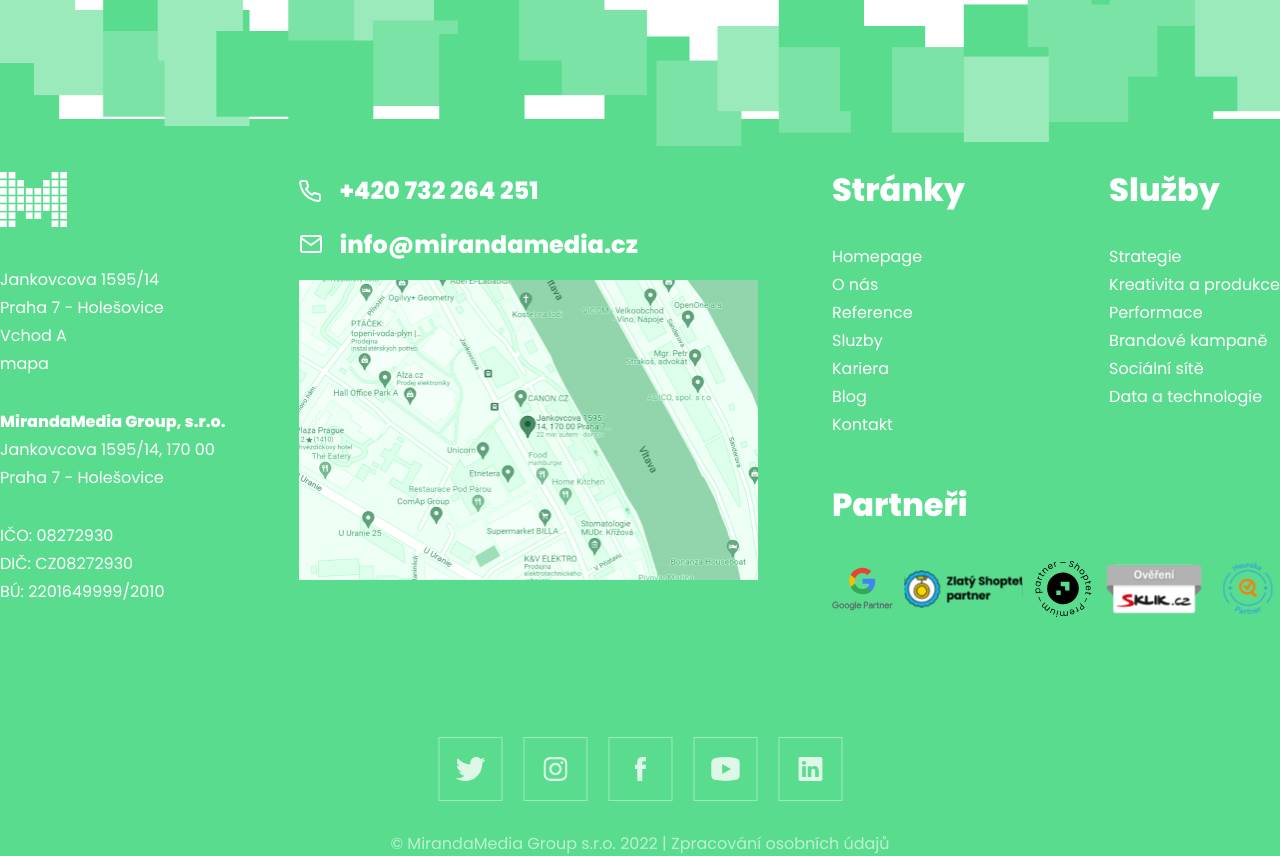
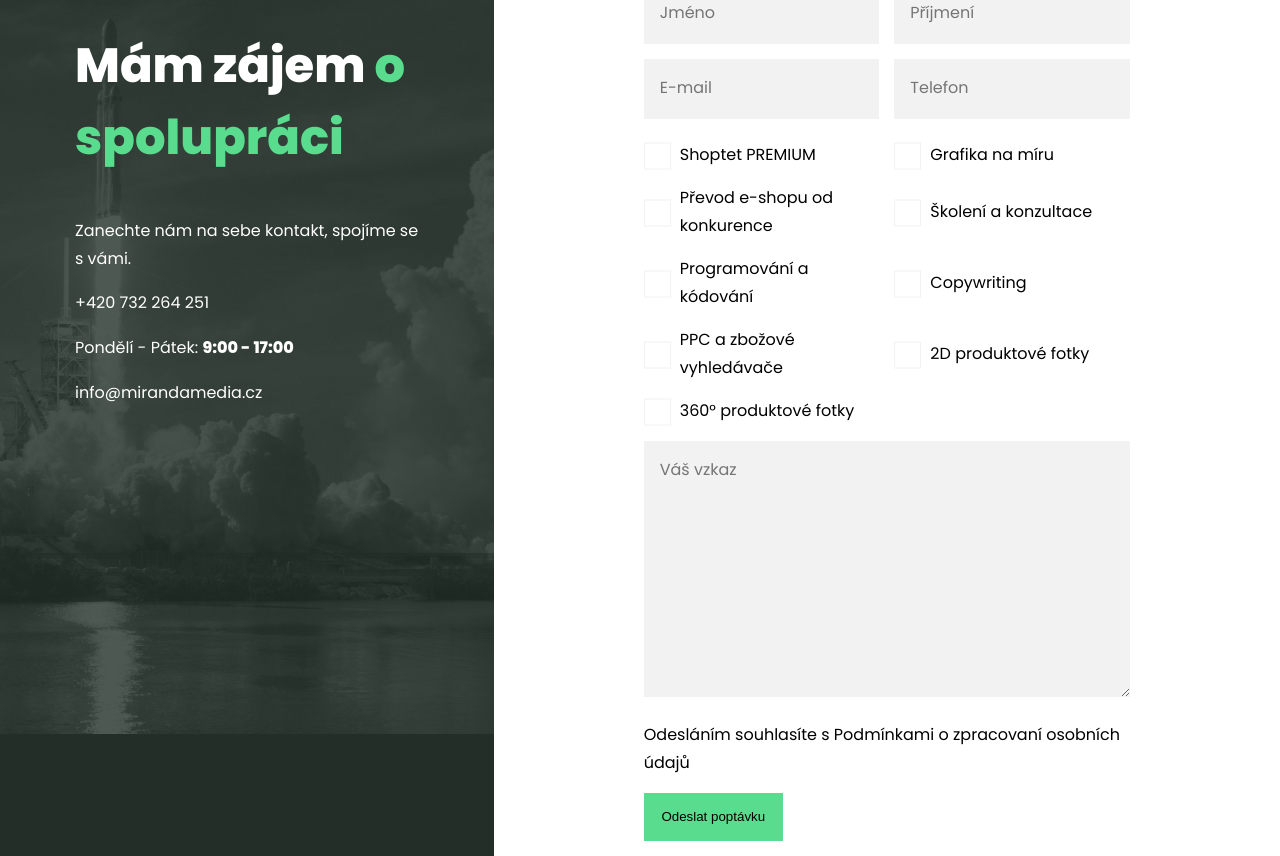
Before and after one commit to MirandaMedia-Group/miranda-website, a Next.js app: page /e-shopy in a window 1280 px wide. Shown: the part 7800-8656 px from the top of the page. Built offline with nearby package versions, Linux system fonts and the light colour scheme; no server answers.

Commit message:
contact form progress

```diff
--- /dev/null
+++ b/components/ContactForm/ContactForm.jsx
@@ -0,0 +1,128 @@
+import axios from "axios";
+import styles from './ContactForm.module.scss'
+import { useRef } from "react";
+
+const ContactForm = () => {
+    let form = {
+        jmeno: useRef(null),
+        prijmeni: useRef(null),
+        email: useRef(null),
+        tel: useRef(null),
+        sluzby: {
+            premium: useRef(null),
+            grafika: useRef(null),
+            prevod: useRef(null),
+            skoleni: useRef(null),
+            programovani: useRef(null),
+            copy: useRef(null),
+            ppc: useRef(null),
+            foto: useRef(null),
+            foto360: useRef(null),
+        },
+        zprava: useRef(null)
+    }
+    let token = 'Token!'
+
+    const sendForm = async (e) => {
+        e.preventDefault()
+
+        let data = {
+            jmeno: form.jmeno.current.value,
+            prijmeni: form.prijmeni.current.value,
+            email: form.email.current.value,
+            tel: form.tel.current.value,
+            sluzby: {
+                premium: form.sluzby.premium.current.checked,
+                grafika: form.sluzby.grafika.current.checked,
+                prevod: form.sluzby.prevod.current.checked,
+                skoleni: form.sluzby.skoleni.current.checked,
+                programovani: form.sluzby.programovani.current.checked,
+                copy: form.sluzby.copy.current.checked,
+                ppc: form.sluzby.ppc.current.checked,
+                foto: form.sluzby.foto.current.checked,
+                foto360: form.sluzby.foto360.current.checked,
+            },
+            zprava: form.zprava.current.value
+        }
+
+        try {
+            const resolve = await axios.post('http://164.92.206.112:1337/api/ezforms/submit', {
+                token,
+                formData: JSON.stringify(data)
+            })
+            console.log(resolve);
+        } catch(e) {
+            console.log(e);
+        }
+    }
+
+    return (
+        <div className={`container ${styles.formWrapper}`}>
+            <div className="column">
+                <h2>Mám zájem <strong>o spolupráci</strong></h2>
+                <p>Zanechte nám na sebe kontakt, spojíme se s vámi.</p>
+                <a className="project-phone" href="tel:+420732264251">+420 732 264 251</a>
+                <p>Pondělí - Pátek: <strong>9:00 - 17:00</strong></p>
+                <a href="mailto:info@mirandamedia.cz" className="project-mail">info@mirandamedia.cz</a>
+            </div>
+            <div className="column">
+                <form onSubmit={sendForm}>
+                    <div className={styles.formRow}>
+                        <input type="text" name="jmeno" id="jmeno" placeholder="Jméno" ref={form.jmeno}/>
+                        <input type="text" name="prijmeni" id="prijmeni" placeholder="Příjmení" ref={form.prijmeni}/>
+                    </div>
+                    <div className={styles.formRow}>
+                        <input type="email" name="email" id="email" placeholder="E-mail" ref={form.email}/>
+                        <input type="tel" name="tel" id="tel" placeholder="Telefon" ref={form.tel}/>
+                    </div>
+                    <div className={styles.checkboxes}>
+                        <span className={styles.group}>
+                            <input type="checkbox" name="premium" id="premium" ref={form.sluzby.premium}/>
+                            <label htmlFor="premium">Shoptet PREMIUM</label>
+                        </span>
+                        <span className={styles.group}>
+                            <input type="checkbox" name="grafika" id="grafika" ref={form.sluzby.grafika}/>
+                            <label htmlFor="grafika">Grafika na míru</label>
+                        </span>
+                        <span className={styles.group}>
+                            <input type="checkbox" name="prevod" id="prevod" ref={form.sluzby.prevod}/>
+                            <label htmlFor="prevod">Převod e-shopu od konkurence</label>
+                        </span>
+                        <span className={styles.group}>
+                            <input type="checkbox" name="skoleni" id="skoleni" ref={form.sluzby.skoleni}/>
+                            <label htmlFor="skoleni">Školení a konzultace</label>
+                        </span>
+                        <span className={styles.group}>
+                            <input type="checkbox" name="programovani" id="programovani" ref={form.sluzby.programovani}/>
+                            <label htmlFor="programovani">Programování a kódování</label>
+                        </span>
+                        <span className={styles.group}>
+                            <input type="checkbox" name="copy" id="copy" ref={form.sluzby.copy}/>
+                            <label htmlFor="copy">Copywriting</label>
+                        </span>
+                        <span className={styles.group}>
+                            <input type="checkbox" name="ppc" id="ppc" ref={form.sluzby.ppc}/>
+                            <label htmlFor="ppc">PPC a zbožové vyhledávače</label>
+                        </span>
+                        <span className={styles.group}>
+                            <input type="checkbox" name="foto" id="foto" ref={form.sluzby.foto}/>
+                            <label htmlFor="foto">2D produktové fotky</label>
+                        </span>
+                        <span className={styles.group}>
+                            <input type="checkbox" name="360" id="360" ref={form.sluzby.foto360}/>
+                            <label htmlFor="360">360° produktové fotky</label>
+                        </span>
+                    </div>
+                    <textarea name="zprava" id="zprava" rows="8" placeholder="Váš vzkaz" ref={form.zprava}></textarea>
+                    <div className={styles.formRow}>
+                        <input type="checkbox" name="consent" id="consent" required checked/>
+                        <label htmlFor="consent">Odesláním souhlasíte s Podmínkami o zpracovaní osobních údajů</label>
+                    </div>
+                    <button type="submit" className="btn btn-primary">Odeslat poptávku</button>
+                </form>
+            </div>
+        </div>
+    )
+}
+
+export default ContactForm
--- /dev/null
+++ b/components/ContactForm/ContactForm.module.scss
@@ -0,0 +1,122 @@
+.formWrapper {
+    display: flex;
+    box-shadow: 0px 50px 50px rgba(0, 0, 0, 0.15);
+    margin-bottom: -320px;
+    position: relative;
+    z-index: 2;
+    h2 {
+        strong {
+            color: $color-primary;
+            font-weight: 700;
+        }
+    }
+    & > div:first-of-type {
+        background: url(/img/form-bg.jpg) top center no-repeat, #222E27;
+        background-blend-mode: luminosity, normal;
+        color: $color-white;
+        padding: 115px 75px;
+        flex: 0 1 560px;
+    }
+    & > div:last-of-type {
+        flex: 0 1 880px;
+        padding: 65px 150px;
+        background-color: $color-white;
+    }
+    form {
+        font-size: 1rem;
+    }
+    input:not([type="checkbox"]),
+    textarea {
+        background-color: #F2F2F2;
+        box-shadow: none;
+        border: none;
+        padding: em(16);
+        font-size: inherit;
+        width: 100%;
+    }
+    .formRow {
+        margin-bottom: 15px;
+        display: flex;
+        input[type="text"],
+        input[type="email"],
+        input[type="tel"] {
+            flex: 0 1 50%;
+        }
+        input:not(:last-of-type) {
+            margin-right: 15px;
+        }
+    }
+    .checkboxes {
+        display: flex;
+        flex-wrap: wrap;
+        align-items: center;
+        margin-bottom: 7.5px;
+        .group {
+            flex: 0 1 calc(50% - 7.5px);
+            padding: 7.5px 0;
+            &:nth-of-type(odd) {
+                margin-right: 15px;
+            }
+        }
+    }
+    input[type="checkbox"] {
+        position: absolute;
+        width: 1px;
+        height: 1px;
+        margin: -1px;
+        padding: 0;
+        overflow: hidden;
+        clip: rect(0,0,0,0);
+        border: 0;
+    }
+    input[type="checkbox"] + label {
+        padding-left: 36px;
+        position: relative;
+        display: inline-block;
+        &::before {
+            content: "";
+            display: block;
+            width: 27px;
+            height: 27px;
+            border: 1px solid #F2F2F2;
+            position: absolute;
+            left: 0;
+            top: 50%;
+            transform: translateY(-50%);
+            transition: all .3s ease-in;
+        }
+        &::after {
+            transition: all .3s ease-in;
+            opacity: 0;
+            content: '';
+            position: absolute;
+            left: 4px;
+            top: 50%;
+            transform: translateY(-50%);
+            width: 19px;
+            height: 19px;
+        }
+    }
+    input[type="checkbox"]:checked + label {
+        &::after {
+            background-color: $color-primary;
+            opacity: 1;
+        }
+        &::before {
+            border-color: $color-primary;
+        }
+    }
+    input[type="checkbox"] + label[for="consent"] {
+        padding-left: 0;
+        margin-top: 15px;
+        &::before, &::after {
+            display: none;
+        }
+    }
+    input::placeholder,
+    textarea::placeholder,
+    textarea,
+    input {
+        font-family: "Poppins", sans-serif;;
+    }
+}
--- a/pages/e-shopy.jsx
+++ b/pages/e-shopy.jsx
@@ -5,6 +5,7 @@ import HeroStatic from '../components/HeroStatic/HeroStatic'
 import Reference from '../components/Reference/Reference'
 import Sluzby from '../components/Sluzby/Sluzby'
 import CoONasRikaji from '../components/CoONasRikaji/CoONasRikaji'
+import ContactForm from '../components/ContactForm/ContactForm'
 
 export default function EShopy() {
 	return (
@@ -185,6 +186,9 @@ export default function EShopy() {
 					</tbody>
 				</table>
 			</section>
+			<section className="kontakt-form">
+				<ContactForm></ContactForm>
+			</section>
 		</>
 	)
 }
```
Also changed, not shown: public/img/form-bg.jpg (added).
